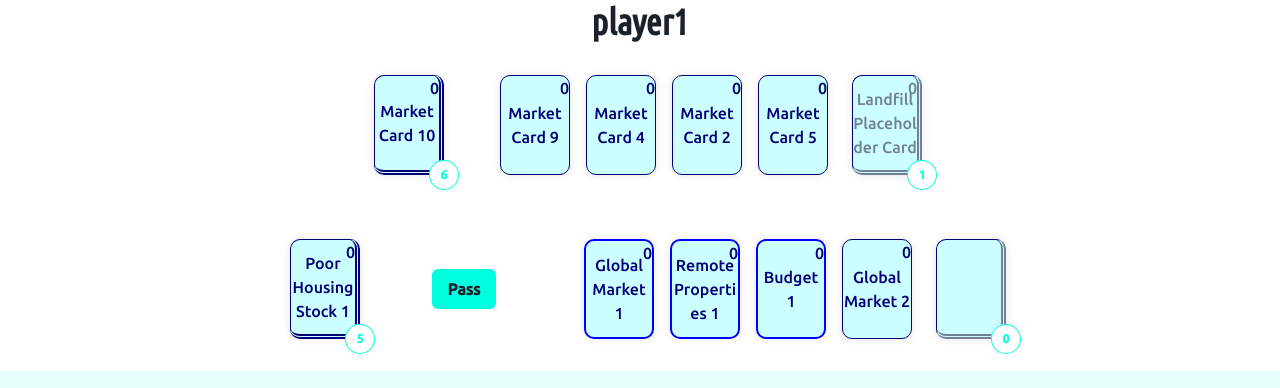
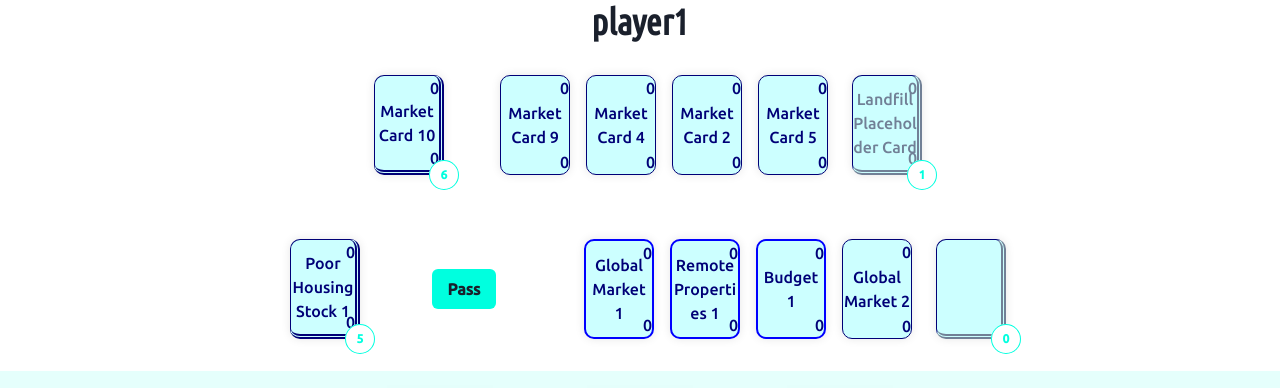
Before and after one commit to FranciscoRossoR/carbon_test, a Next.js app: page / in a window 1280 px wide. Both pictures are taken after a click on the button "Start". Shown: the top 388 px of the page. Built offline with nearby package versions, Linux system fonts and the light colour scheme.

Commit message:
feat: add income attribute to cards

```diff
--- a/framework/entities/card.ts
+++ b/framework/entities/card.ts
@@ -3,7 +3,6 @@ import UniqueGameElement from "./gameElement";
 export interface ICard {
     name: string,
     value?: number,
-    cost?: any,
 }
 
 export default class Card extends UniqueGameElement implements ICard {
--- a/src/components/PlayingCard.tsx
+++ b/src/components/PlayingCard.tsx
@@ -1,13 +1,13 @@
 import { border, Box, BoxProps, Heading, Text, ThemingProps, useStyleConfig } from "@chakra-ui/react"
 import { mergeWith } from '@chakra-ui/utils';
-import { ICard } from "framework/entities/card"
+import { ICarbonCityZeroCard } from "src/entities/carboncityzero/carbonCityZeroCard";
 
 
-type ICardProps = ICard & ThemingProps & BoxProps & { hasCardActionProps?: boolean } & { marketCardProps? : boolean }
+type ICardProps = ICarbonCityZeroCard & ThemingProps & BoxProps & { hasCardActionProps?: boolean } & { marketCardProps? : boolean }
 
 const PlayingCard = (props: ICardProps) => {
 
-    const { name, cost, size, variant, sx, onClick, hasCardActionProps, marketCardProps,  ...boxProps } = props
+    const { name, cost, income, size, variant, sx, onClick, hasCardActionProps, marketCardProps,  ...boxProps } = props
 
     // Build the card style from the particular app style (styles), general card style
     const PlayingCardStyle = useStyleConfig('PlayingCard', { size, variant })
@@ -53,10 +53,18 @@ const PlayingCard = (props: ICardProps) => {
         right: 0
     }
 
+    // Income Style
+    const incomeStyle = {
+        position: 'absolute',
+        right: 0,
+        bottom: 0
+    }
+
     return (
         <Box sx={boxStyle} onClick={onClick} {...boxProps}>
             <Text sx={costStyle}>{cost}</Text>
             <Text sx={textStyle}>{name}</Text>
+            <Text sx={incomeStyle}>{income}</Text>
         </Box>
     )
 
--- a/src/components/layout/DrawPanel.tsx
+++ b/src/components/layout/DrawPanel.tsx
@@ -61,7 +61,7 @@ export default observer (class DrawPanel extends React.Component<IDrawPanelProps
                 <Center>
                     <HStack>
                         <Box m="1em" position="relative" w={deckWidth}>
-                            <PlayingCard sx={deckStyle} name={drawDeckCard?.name} cost={drawDeckCard?.cost}/>
+                            <PlayingCard sx={deckStyle} name={drawDeckCard?.name} cost={drawDeckCard?.cost} income={drawDeckCard?.income} />
                             <Badge variant="outline" colorScheme="brand" sx={badgeStyle}>{drawDeckSize}</Badge>
                         </Box>
                         <Center w='10em'>
@@ -78,13 +78,13 @@ export default observer (class DrawPanel extends React.Component<IDrawPanelProps
                                 return (
                                     <React.Fragment key={c._uid}>
                                         <Spacer w="1em" />
-                                        <PlayingCard name={c.name} cost={c.cost} hasCardActionProps={c.hasCardAction} onClick={handleCardClick} />
+                                        <PlayingCard name={c.name} cost={c.cost} income={c.income} hasCardActionProps={c.hasCardAction} onClick={handleCardClick} />
                                     </React.Fragment>
                                 )
                             })}
                         </HStack>
                         <Box m="1em" position="relative" w={deckWidth}>
-                            <PlayingCard sx={deckStyle} name={recyclePileCard?.name} cost={recyclePileCard?.cost} color="gray.500"/>
+                            <PlayingCard sx={deckStyle} name={recyclePileCard?.name} cost={recyclePileCard?.cost} income={recyclePileCard?.income} color="gray.500"/>
                             <Badge variant="outline" colorScheme="brand" sx={badgeStyle}>{recyclePileSize}</Badge>
                         </Box>
                     </HStack>
--- a/src/components/layout/MarketPanel.tsx
+++ b/src/components/layout/MarketPanel.tsx
@@ -52,7 +52,7 @@ export default observer(class MarketPanel extends React.Component<IMarketPanelPr
                 <Center>
                     <HStack>
                         <Box m="1em" position="relative" w={deckWidth}>
-                            <PlayingCard sx={deckStyle} name={marketDeckCard?.name} cost={marketDeckCard?.cost}/>
+                            <PlayingCard sx={deckStyle} name={marketDeckCard?.name} cost={marketDeckCard?.cost} income={marketDeckCard?.income}/>
                             <Badge variant="outline" colorScheme="brand" sx={badgeStyle}>{marketDeckSize}</Badge>
                         </Box>
                         <HStack p="1em" spacing="0">
@@ -63,13 +63,13 @@ export default observer(class MarketPanel extends React.Component<IMarketPanelPr
                                 return (
                                     <React.Fragment key={c._uid}>
                                         <Spacer w="1em" />
-                                        <PlayingCard name={c.name} cost={c.cost} marketCardProps={true} onClick={handleCardClick} />
+                                        <PlayingCard name={c.name} cost={c.cost} income={c.income} marketCardProps={true} onClick={handleCardClick} />
                                     </React.Fragment>
                                 )
                             })}
                         </HStack>
                         <Box m="1em" position="relative" w={deckWidth}>
-                            <PlayingCard sx={deckStyle} name={landfillPileCard?.name} cost={landfillPileCard?.cost} color="gray.500" />
+                            <PlayingCard sx={deckStyle} name={landfillPileCard?.name} cost={landfillPileCard?.cost} income={landfillPileCard.income} color="gray.500" />
                             <Badge variant="outline" colorScheme="brand" sx={badgeStyle}>{landfillPileSize}</Badge>
                         </Box>
                     </HStack>
--- a/src/entities/carboncityzero/carbonCityZeroCard.ts
+++ b/src/entities/carboncityzero/carbonCityZeroCard.ts
@@ -1,17 +1,24 @@
-import Card from "framework/entities/card";
+import Card, { ICard } from "framework/entities/card";
 import { makeObservable, observable, action } from "mobx";
+
+export interface ICarbonCityZeroCard extends ICard {
+    cost: number,
+    income: number,
+}
 
 export class CarbonCityZeroCard extends Card {
 
     hasCardAction: boolean
     cardAction?: () => void
     cost: number
+    income: number
 
-    public constructor(name: string, hasAction: boolean = false, cardAction?: () => void, cost: number = 0) {
+    public constructor(name: string, hasAction: boolean = false, cardAction?: () => void, cost: number = 0, income: number = 0) {
         super(name)
         this.hasCardAction = hasAction
         if (this.hasCardAction) {this.cardAction = () => {alert("ACTION")}} // PLACEHOLDER
         this.cost = cost
+        this.income = income
 
         makeObservable(this, {
             hasCardAction: observable,
--- a/src/entities/carboncityzero/carbonCityZeroState.ts
+++ b/src/entities/carboncityzero/carbonCityZeroState.ts
@@ -22,7 +22,7 @@ export default class CarbonCityZeroState extends GameState {
         gameElements = []
         super(1, 4, players ? players : [], gameElements, status, complexAnalyst)
         const cards = [
-                    new CarbonCityZeroCard("Market Card 1", true, undefined, 5),
+                    new CarbonCityZeroCard("Market Card 1", true, undefined, 5, 5),
                     new CarbonCityZeroCard("Market Card 2"),
                     new CarbonCityZeroCard("Market Card 3", true),
                     new CarbonCityZeroCard("Market Card 4"),
```
